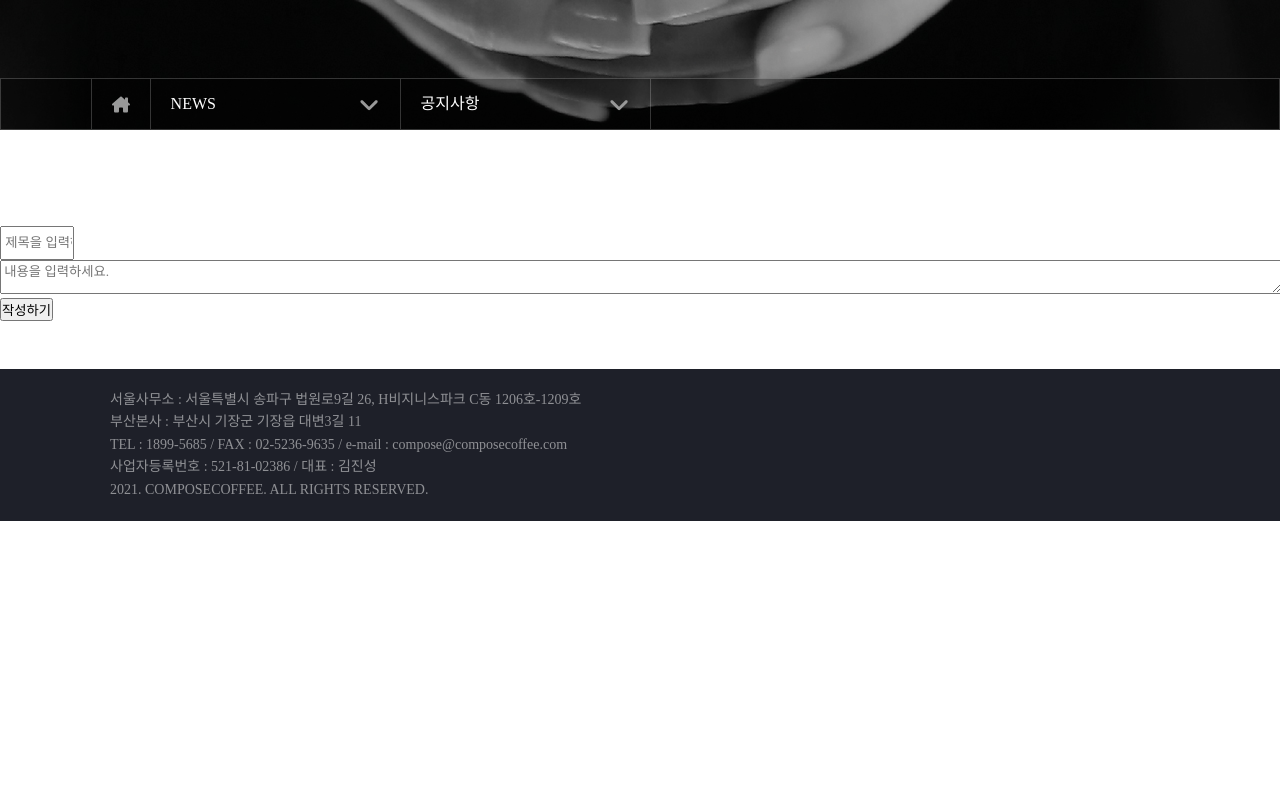
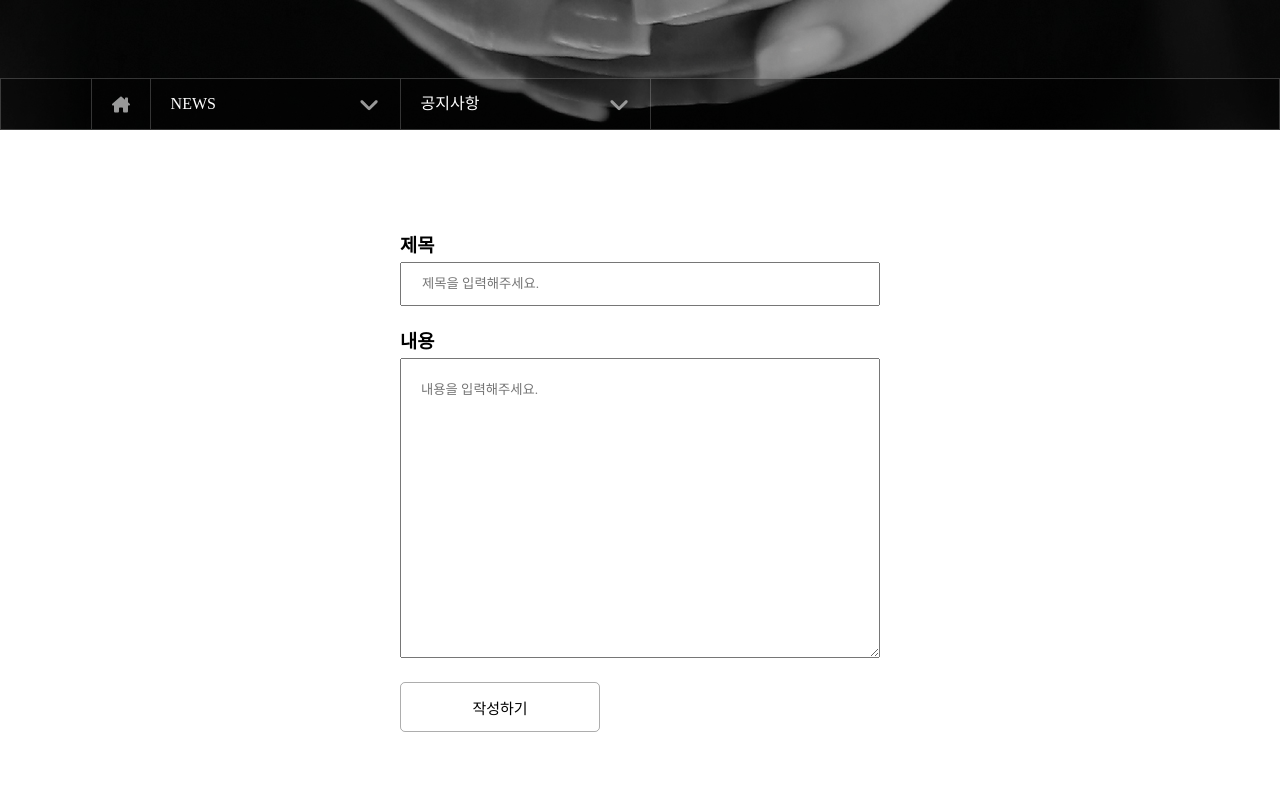
Before and after one commit to yh9887/compose_coffee, a Next.js app: page /news/create in a window 1280 px wide. Shown: the part 520-1320 px from the top of the page. Before the commit the page ends 1041 px from the top, so only its background shows below. Built offline with nearby package versions, Linux system fonts and the light colour scheme; a web font is replaced by a local one.

Commit message:
공지사항 포맷 변경

```diff
--- a/menu.css
+++ b/menu.css
@@ -112,14 +112,25 @@ select{margin-bottom: 20px;}
 .form_input{
     margin-bottom:20px;
     width: 100%;
+    padding: 20px;
+    box-sizing: border-box;
+    outline: none;
 }
 textarea{
     width: 100%;
-    resize: vertical
+    resize: vertical;
+    outline: none;
 }
-.form_info{margin-bottom: 20px;}
+.form_info{
+    margin-bottom: 20px;
+    min-height:300px ;
+    padding: 20px;
+    box-sizing: border-box;
+
+}
 .form_button{
     margin-top: 5px;
     width: 40%;
     height: 40px;
+    outline: none;
 }
--- a/news.css
+++ b/news.css
@@ -57,7 +57,7 @@ tbody tr th{
     /* line-height: 80px; */
     text-align: center;
 }
-.news_createBtn{
+.createBtn{
     width: 200px;
     height: 50px;
     margin: 0 auto;
@@ -67,7 +67,7 @@ tbody tr th{
     cursor: pointer;
     font-size: 15px;
 }
-.news_createBtn:hover{
+.createBtn:hover{
     background-color:#07070754;
     border: 1px solid #07070700;
     color: white;
--- a/pages/menu/index.tsx
+++ b/pages/menu/index.tsx
@@ -77,7 +77,7 @@ function Menu() {
           </div>
         </div>
         <Link href="/menu/new">
-          <button>상품등록</button>
+          <button className="createBtn">상품등록</button>
         </Link>
         <Footer />
       </div>
--- a/pages/menu/new/index.tsx
+++ b/pages/menu/new/index.tsx
@@ -81,7 +81,7 @@ function NewMenu() {
           <h3 className="form_title">대표 이미지</h3>
           <input type="file" onChange={() => console.log("이미지 선택 완료")} />
           <div>
-            <button type="button" onClick={itemCreateHandler} className="form_button">
+            <button type="button" onClick={itemCreateHandler} className="form_button createBtn">
               등록하기
             </button>
           </div>
--- a/pages/news/create.tsx
+++ b/pages/news/create.tsx
@@ -8,8 +8,11 @@ import DownMenu from "@components/Down_menu";
 import { useState } from "react";
 
 function NewsCreate() {
-    const[title, setTitle] =useState<string>();
-    const[body, setBody] =useState("");
+    const [title, setTitle] = useState<string>();
+    const [body, setBody] = useState("");
+    const [description, setDescription] = useState("");
+    const [categories, setCategories] = useState([]);
+    const [selectedCategory, setSelectedCategory] = useState("");
     return (
         <div>
             <Header />
@@ -49,21 +52,29 @@ function NewsCreate() {
                     </div>
                 </div>
 
-                <div className="w-100 px-3 pt-21">
-                    <div>
-                        <input type="text" placeholder=" 제목을 입력하세요."
-                        onChange={(e)=> setTitle(e.target.value)}/>
-                        {/* input이 실행될때마다 뒤에 함수를 실행해라. 값을 변경하기 위해 가져옴 */}
-                    <div>
-                    <div>
-                        <textarea placeholder=" 내용을 입력하세요."
-                        onChange={(e)=> setBody(e.target.value)}/>
-                    </div>
-                    <button onClick={()=> console.log(title,body)}>작성하기</button>
+
+
+                <div className="form">
+                    <form style={{ margin: "10px" }}>
+                        <h3 className="form_title">제목</h3>
+                        <input
+                            type="text"
+                            placeholder="제목을 입력해주세요."
+                            onChange={(e) => setTitle(e.target.value)}
+                            className="form_input"
+                        />
+                        <h3 className="form_title">내용</h3>
+                        <textarea
+                            placeholder="내용을 입력해주세요."
+                            onChange={(e) => setBody(e.target.value)}
+                            className="form_info"
+                        />
+                        <div>
+                        <button type="button" onClick={() => console.log(title, body)} className="form_button createBtn">작성하기</button>
+                        </div>
+                    </form>
                 </div>
-            </div>
-                </div>
-            <Footer />
+                <Footer />
             </div>
         </div>
     );
--- a/pages/news/index.tsx
+++ b/pages/news/index.tsx
@@ -88,7 +88,7 @@ function News() {
 
             <div className="news_createBtn_wrap">
               <Link href="/news/create">
-                  <button className="news_createBtn">공지사항 작성하기</button>
+                  <button className="createBtn">공지사항 작성하기</button>
               </Link>
             </div>
       </div>
```
